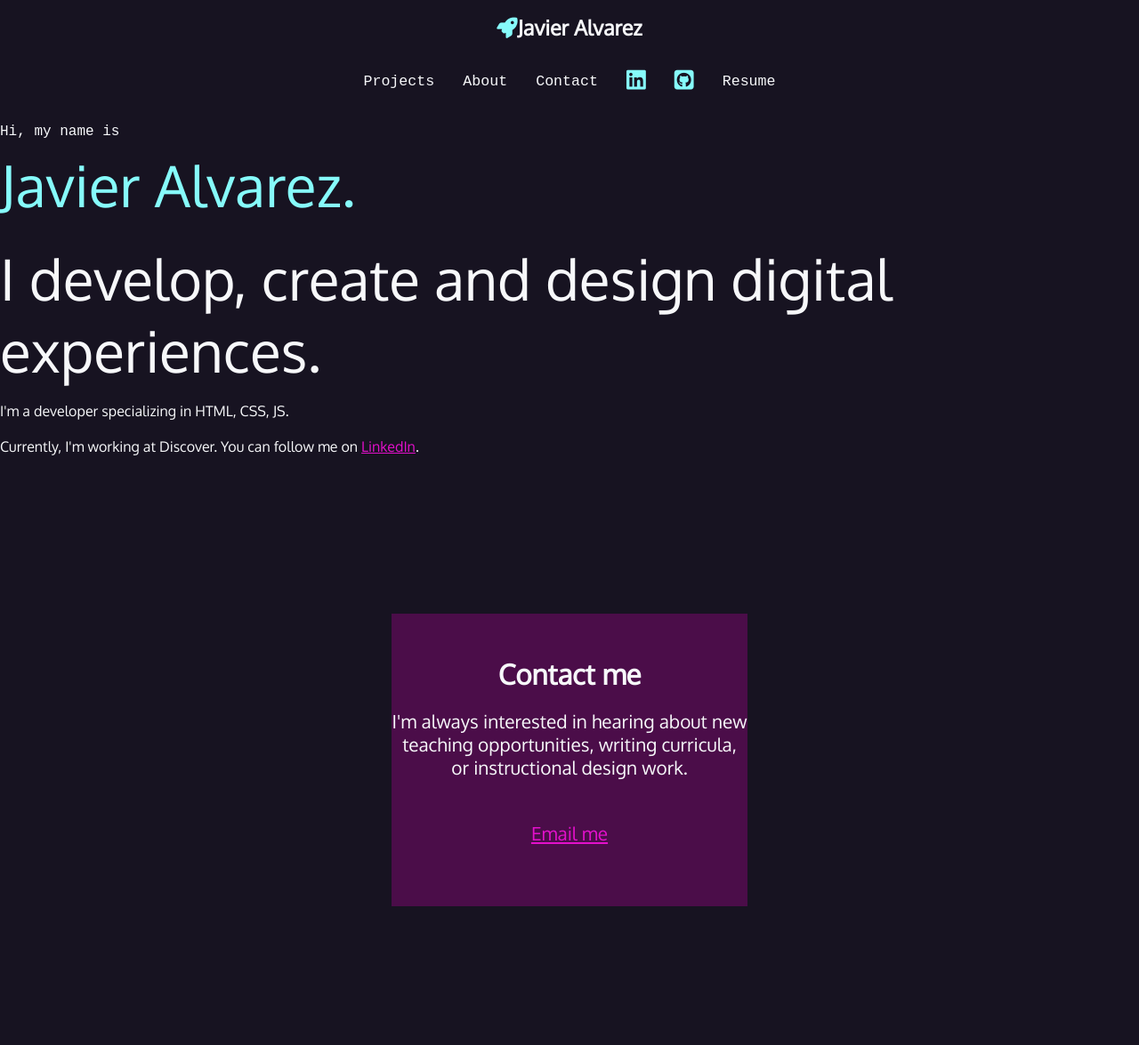
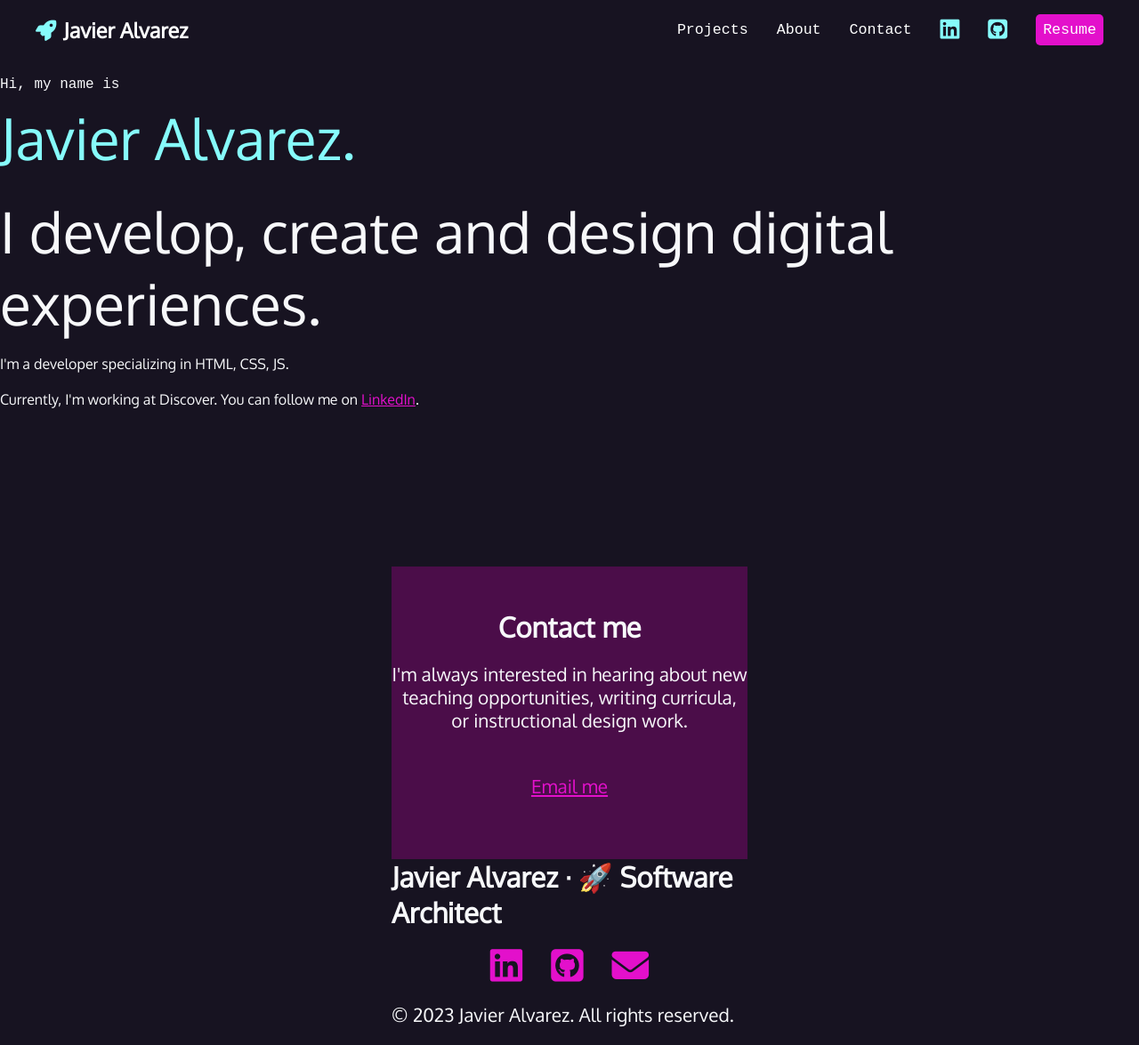
Before and after one commit to javierfrancisco/javier-alvarez-portfolio, a React (Vite) app: page / in a window 1280 px wide. Shown: the whole page at 89% size. Before the commit the page ends 1019 px from the top, so only its background shows below. Built offline with nearby package versions, Linux system fonts and the light colour scheme.

Commit message:
Add footer

```diff
--- a/src/Portfolio.jsx
+++ b/src/Portfolio.jsx
@@ -37,7 +37,7 @@ const Portfolio = () => {
               </a>
             </li>
             <li>
-              <a href="#projects" target="_blank">
+              <a href="#projects" target="_blank" className="button">
                 Resume
               </a>
             </li>
@@ -58,7 +58,6 @@ const Portfolio = () => {
           .
         </p>
       </section>
-
       <section id="contact">
         <h2>Contact me</h2>
         <p className="contact">
@@ -69,6 +68,38 @@ const Portfolio = () => {
           <a href="mailto:javierfrancisco@gmail.com">Email me</a>
         </p>
       </section>
+      <section id="footer">
+        <h2>Javier Alvarez &middot; 🚀 Software Architect</h2>
+        <p>
+          <ul>
+            <li>
+              <a href="#projects">
+                <span class="fa-brands fa-linkedin" aria-hidden="true"></span>
+                <span class="sr-only">LinkedIn</span>
+              </a>
+            </li>
+            <li>
+              <a href="https://github.com/javierfrancisco" target="_blank">
+                <span
+                  class="fa-brands fa-square-github"
+                  aria-hidden="true"
+                ></span>
+                <span class="sr-only">Github</span>
+              </a>
+            </li>
+            <li>
+              <a href="https://github.com/javierfrancisco" target="_blank">
+                <span
+                  class="fa-solid fa-envelope"
+                  aria-hidden="true"
+                ></span>
+                <span class="sr-only">Email Me</span>
+              </a>
+            </li>
+          </ul>
+        </p>
+        <p>&copy; 2023 Javier Alvarez. All rights reserved.</p>
+      </section>
     </div>
   );
 };
--- a/src/style.css
+++ b/src/style.css
@@ -87,7 +87,6 @@ header > a,
   margin-top: 3rem;
 }
 
-
 #navBar {
   font-family: var(--mono);
   padding: 1rem;
@@ -126,8 +125,62 @@ header > a,
   color: var(--aqua);
 }
 
-
 #navBar h1 [class*="fa-"] {
   font-size: 100%;
   color: var(--aqua);
+  padding-right: 0.5rem;
 }
+
+#navBar a {
+  color: white;
+  text-decoration: none;
+  display: block;
+}
+
+#navBar nav a:hover, nav[class*="fa-"]:hover {
+  color: var(--magenta);
+}
+
+#navBar .button {
+  background-color: var(--magenta);
+  padding: 0.5rem;
+  border-radius: 5px;
+}
+
+#navBar .button:hover {
+  color: var(--white);
+  background-color: var(--hotmag);
+}
+
+
+@media (min-width: 850px) {
+  nav {
+    max-width: 1200px;
+    margin: 0 auto;
+  }
+  #navBar li:first-child {
+    flex-basis: auto;
+    text-align: left;
+    margin-right: auto;
+  }
+}
+#footer {
+  width: 400px;
+  margin: 0 auto;
+}
+
+#footer ul {
+  display: flex;
+  flex-flow: row wrap;
+  justify-content: center;
+  list-style-type: none;
+  align-items: center;
+  gap: 2rem;
+  padding: 0;
+  margin: 0;
+}
+
+#footer [class*="fa-"] {
+  font-size: 200%;
+
+}
```
